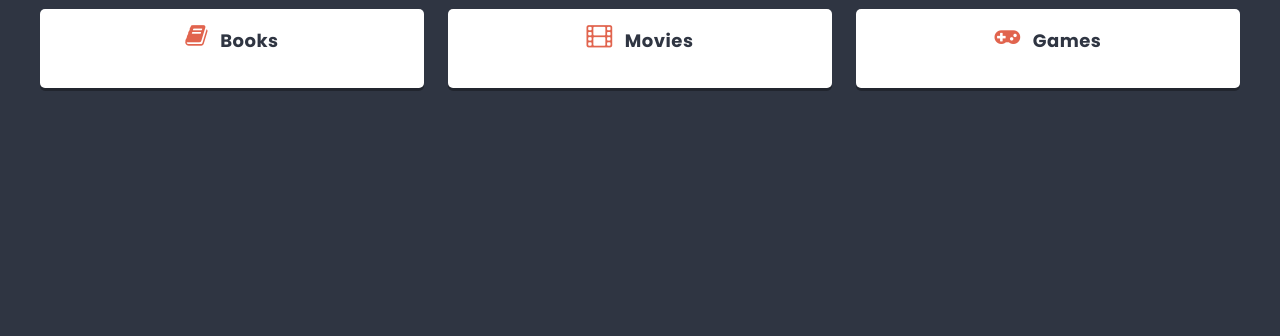
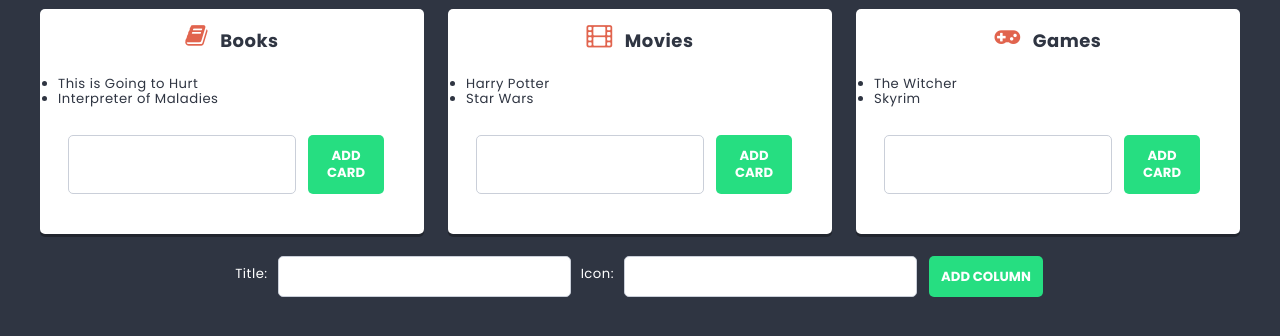
Before and after one commit to martaqh/first-react-app, a React (Create React App) app: page / in a window 1280 px wide. Shown: the part 532-868 px from the top of the page. Before the commit the page ends 800 px from the top, so only its background shows below. Built offline with nearby package versions, Linux system fonts and the light colour scheme.

Commit message:
Prepare cards

```diff
--- a/package.json
+++ b/package.json
@@ -11,6 +11,7 @@
     "react-dom": "^18.1.0",
     "react-scripts": "5.0.1",
     "sass": "^1.51.0",
+    "shortid": "^2.2.16",
     "web-vitals": "^2.1.4"
   },
   "scripts": {
--- a/src/App.js
+++ b/src/App.js
@@ -2,6 +2,7 @@
 import SearchForm from './components/SearchForm/SearchForm'
 import List from './components/List/List'
 import Container from './components/Container/Container';
+import CardForm from './components/CardForm/CardForm';
 
 const App = () => {
   return (
--- /dev/null
+++ b/src/components/Card/Card.module.scss
@@ -0,0 +1,13 @@
+@import '../../styles/settings.scss';
+
+.card {
+    position: relative;
+    background: $color-light;
+    border: 1px solid lighten($color-dark, 60%);
+    padding: $base-size;
+    margin: 0 0 $base-size 0;
+    border-radius: $radius;
+    display: flex;
+    justify-content: space-between;
+    font-weight: bold;
+}
--- /dev/null
+++ b/src/components/CardForm/CardForm.js
@@ -0,0 +1,23 @@
+import { useState } from 'react';
+import Button from '../Button/Button';
+import TextInput from '../TextInput/TextInput';
+import styles from './CardForm.module.scss';
+
+
+const CardForm = props => {
+    const [title, setTitle] = useState('');
+    const handleSubmit = e => {
+        e.preventDefault();
+        props.action({ title: title }, props.columnId);
+        setTitle('');
+    }
+
+	return (
+        <form className={styles.cardForm} onSubmit={handleSubmit}>
+            <TextInput value={title} onChange={e => setTitle(e.target.value)} />
+            <Button>Add card</Button>
+        </form>
+	);
+};
+
+export default CardForm;
--- /dev/null
+++ b/src/components/CardForm/CardForm.module.scss
@@ -0,0 +1,8 @@
+@import '../../styles/settings.scss';
+
+.cardForm {
+    padding: 10px;
+    display: flex;
+    justify-content: center;
+
+}
--- a/src/components/Column/Column.js
+++ b/src/components/Column/Column.js
@@ -1,8 +1,13 @@
 import styles from './Column.module.scss';
+import CardForm from '../CardForm/CardForm'
 
 const Column = props => {
     return <article className={styles.column}>
     <h2 className={styles.title}><span className={styles.icon + ' fa fa-' + props.icon}></span>{props.title}</h2>
+    <ul className={styles.cards}>
+        {props.cards.map(card => <li key={card.id}>{card.title}</li>)}
+    </ul>
+    <CardForm columnId={props.id} action={props.action} />
     </article>
 }
 
--- /dev/null
+++ b/src/components/ColumnForm/ColumnForm.js
@@ -0,0 +1,29 @@
+
+import { useState } from 'react';
+import Button from '../Button/Button';
+import TextInput from '../TextInput/TextInput';
+import styles from './ColumnForm.module.scss';
+
+
+const ColumnForm = props => {
+    const [title, setTitle] = useState('');
+    const [icon, setIcon] = useState('');
+    const handleSubmit = e => {
+        e.preventDefault();
+        props.action({ title: title, icon: icon });
+        setTitle('');
+        setIcon('');
+    }
+
+	return (
+        <form className={styles.columnForm} onSubmit={handleSubmit}>
+            <span className={styles.columnTitle}>Title:</span>
+            <TextInput value={title} onChange={e => setTitle(e.target.value)} />
+            <span className={styles.columnIcon}>Icon:</span>
+            <TextInput value={icon} onChange={e => setIcon(e.target.value)} />
+            <Button>Add column</Button>
+        </form>
+	);
+};
+
+export default ColumnForm;
--- /dev/null
+++ b/src/components/ColumnForm/ColumnForm.module.scss
@@ -0,0 +1,12 @@
+@import '../../styles/settings.scss';
+
+.columnForm {
+    padding: 10px;
+    display: flex;
+    justify-content: center;
+
+}
+
+.columnTitle, .columnIcon {
+    margin: 10px;
+}
--- a/src/components/List/List.js
+++ b/src/components/List/List.js
@@ -1,8 +1,63 @@
 import styles from './List.module.scss';
 import Column from '../Column/Column';
+import ColumnForm from '../ColumnForm/ColumnForm';
+import { useState } from 'react';
+
+
+import shortid from 'shortid';
+
 
 const List = () => {
-    return (
+  const [columns, setColumns] = useState([
+    {
+      id: 1,
+      title: 'Books',
+      icon: 'book',
+      cards: [
+        { id: 1, title: 'This is Going to Hurt' },
+        { id: 2, title: 'Interpreter of Maladies' }
+      ]
+    },
+    {
+      id: 2,
+      title: 'Movies',
+      icon: 'film',
+      cards: [
+        { id: 1, title: 'Harry Potter' },
+        { id: 2, title: 'Star Wars' }
+      ]
+    },
+    {
+      id: 3,
+      title: 'Games',
+      icon: 'gamepad',
+      cards: [
+        { id: 1, title: 'The Witcher' },
+        { id: 2, title: 'Skyrim' }
+      ]
+    }
+  ]);
+
+  const addColumn = newColumn => {
+    setColumns([...columns, { id: shortid(), title: newColumn.title, icon: newColumn.icon, cards: [] }]);
+};
+
+const addCard = (newCard, columnId) => {
+	const columnsUpdated = columns.map(column => {
+		if(column.id === columnId)
+			return { ...column, cards: [...column.cards, { id: shortid(), title: newCard.title }]}
+		else
+			return column
+	})
+
+	setColumns(columnsUpdated);
+
+};
+
+
+
+
+  return (
       <div className={styles.list}>
         <header className={styles.header}>
           <h3 className={styles.title}>
@@ -11,12 +66,14 @@
           </header>
         <p className={styles.description}>Interesting things I want to check out</p>
         <section className={styles.columns}>
-            <Column title="Books" icon="book" />
-            <Column title="Movies" icon="film" />
-            <Column title="Games" icon="gamepad"/>
+          {columns.map(column => <Column key={column.id} id={column.id} title={column.title} icon={column.icon} cards={column.cards} action={addCard} />)}
         </section>
+        <ColumnForm action={addColumn} />
+
       </div>
     );
   };
 
+
+
   export default List;
--- a/src/components/TextInput/TextInput.js
+++ b/src/components/TextInput/TextInput.js
@@ -1,8 +1,8 @@
 import styles from './TextInput.module.scss';
 
-const TextInput = props => {
-    return <input className={styles.input} placeholder={props.placeholder} type="text" />
-}
+const TextInput = (props) => {
+    return <input className={styles.input} value={props.value} onChange={props.onChange} placeholder={props.placeholder} type="text" />
+};
 
 
 export default TextInput;
```
Also changed, not shown: src/components/Card/Card.js (added, +7 -0 lines), 1 other file (tests, documents, lock files or other folders).
